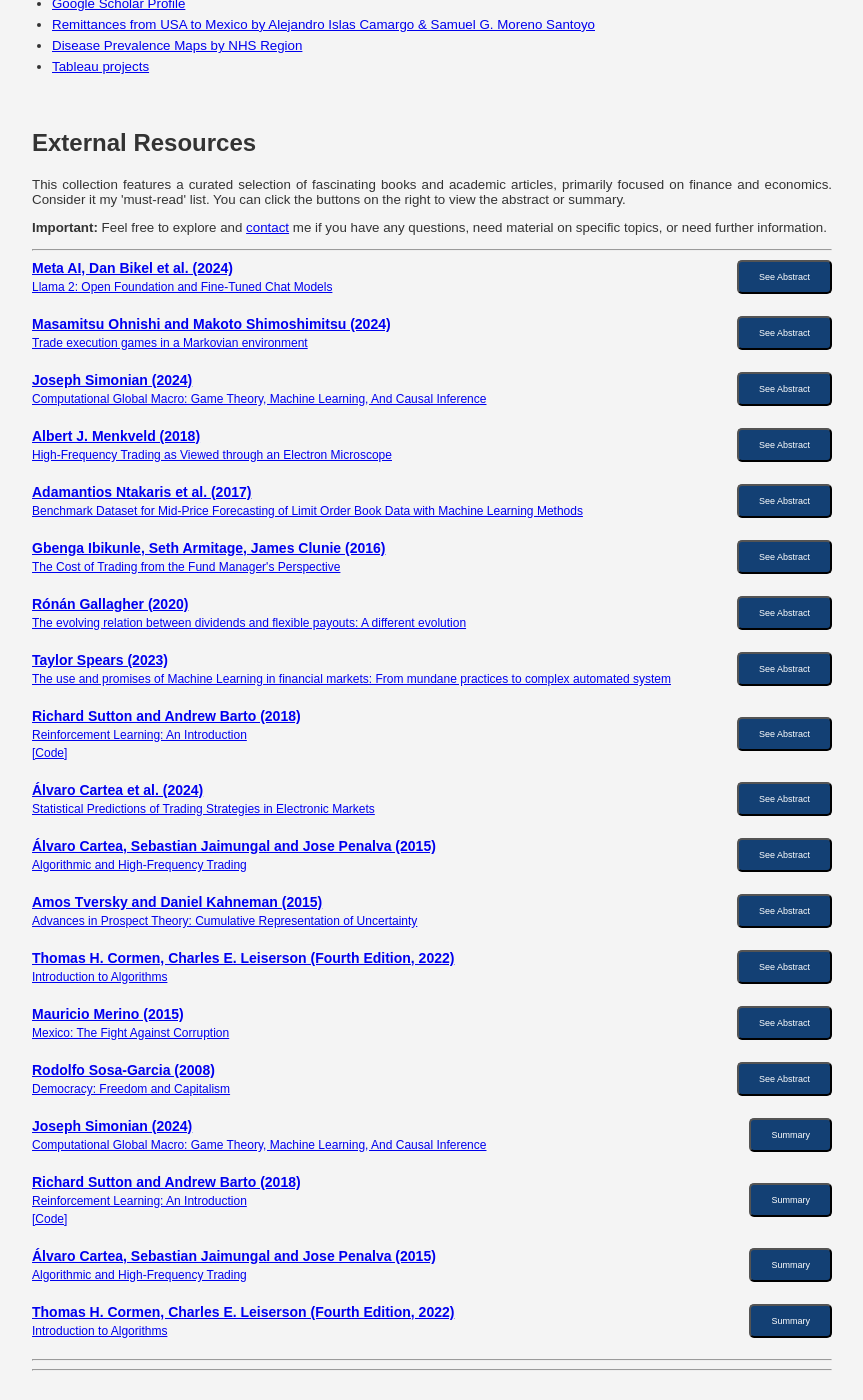
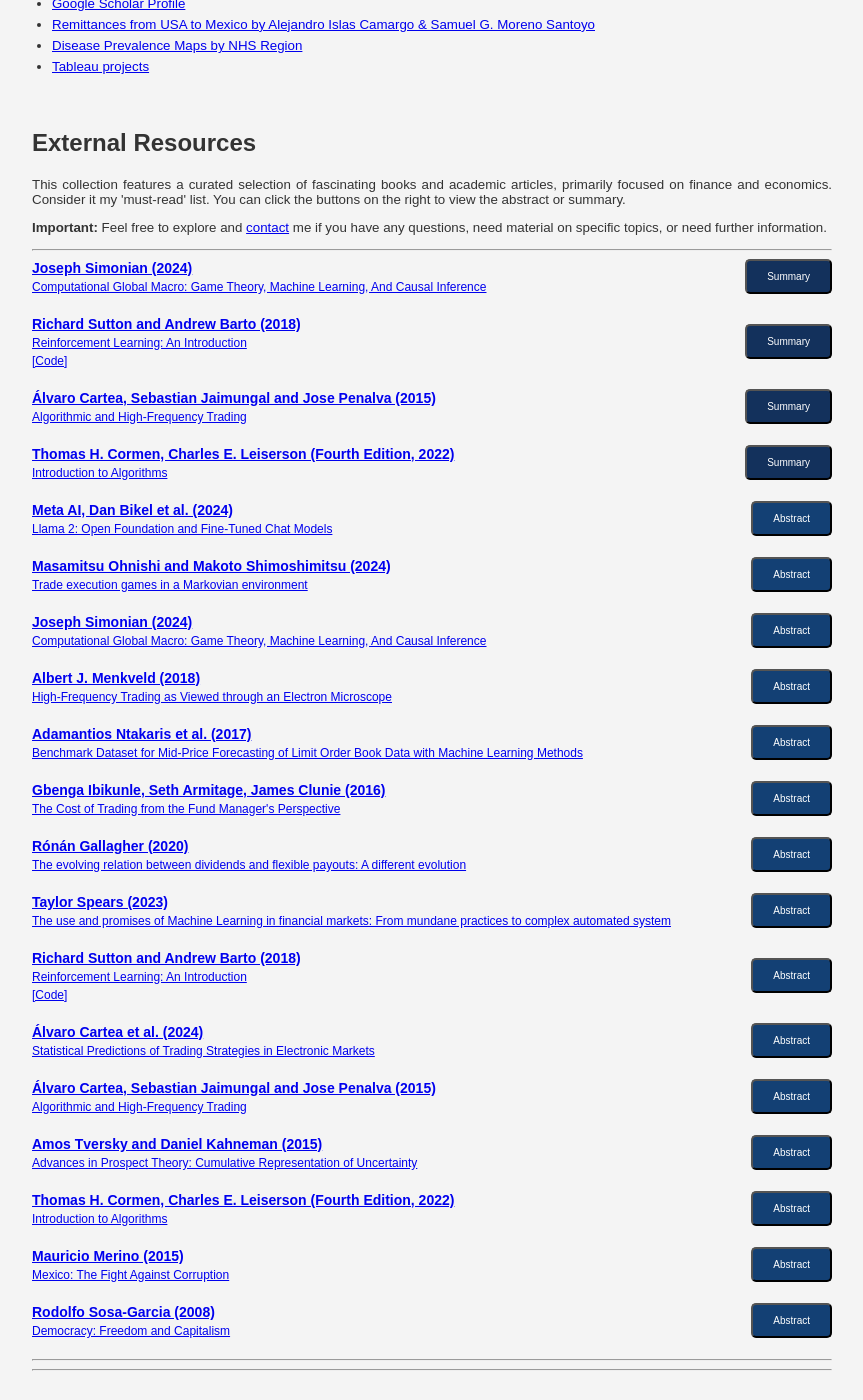
Before and after one commit to GregSom-MSc/GregSom-MSc.github.io, a Jekyll site: the page built from research.html, in a window 1280 px wide and 1400 px high, scrolled down 563 px. Shown: the whole window, without its empty margins (228-1091 px from the left). Built offline with Jekyll 4.4.1, drawn with Linux system fonts in a browser that asks for light colours.

Commit message:
button and order changes in Research

```diff
--- a/Get_Articles.js
+++ b/Get_Articles.js
@@ -31,11 +31,11 @@
 
             // Create "See Abstract" button, aligned to the right
             const abstractButton = document.createElement('button');
-            abstractButton.textContent = "See Abstract";
-            abstractButton.style.fontSize = "9px"; // Reduced font size
+            abstractButton.textContent = "Abstract";
+            abstractButton.style.fontSize = "10px"; // Reduced font size
             abstractButton.style.marginLeft = "10px";
-            abstractButton.style.backgroundColor = "#134074"; // Green background
-            abstractButton.style.color = "white"; // White text background-color: #134074; color: white;
+            abstractButton.style.backgroundColor = "#134074"; // Lighter blue background, background-color, see comparison: #134074 #13315C
+            abstractButton.style.color = "white"; // White text
             abstractButton.style.cursor = "pointer"; // changes to pointer at hover
             abstractButton.style.padding = "10px 20px";
             abstractButton.style.borderRadius = "5px"; // Rounded corners
@@ -46,7 +46,7 @@
                     abstractButton.textContent = "Hide Abstract";
                 } else {
                     abstractDiv.style.display = "none";
-                    abstractButton.textContent = "See Abstract";
+                    abstractButton.textContent = "Abstract";
                 }
             };
 
--- a/Get_Books.js
+++ b/Get_Books.js
@@ -32,10 +32,10 @@
             // Create "See Abstract" button, aligned to the right
             const abstractButton = document.createElement('button');
             abstractButton.textContent = "Summary";
-            abstractButton.style.fontSize = "9px"; // Reduced font size
+            abstractButton.style.fontSize = "10px"; // Reduced font size
             abstractButton.style.marginLeft = "10px";
-            abstractButton.style.backgroundColor = "#134074"; // Green background
-            abstractButton.style.color = "white"; // White text background-color: #134074; color: white;
+            abstractButton.style.backgroundColor = "#13315C"; // Darker blue background, background-color, see comparison: #134074 #13315C
+            abstractButton.style.color = "white"; // White text ; color: white;
             abstractButton.style.cursor = "pointer"; // changes to pointer at hover
             abstractButton.style.padding = "10px 20px";
             abstractButton.style.borderRadius = "5px"; // Rounded corners
@@ -46,7 +46,7 @@
                     abstractButton.textContent = "Hide Summary";
                 } else {
                     abstractDiv.style.display = "none";
-                    abstractButton.textContent = "See Summary";
+                    abstractButton.textContent = "Summary";
                 }
             };
 
--- a/research.html
+++ b/research.html
@@ -50,9 +50,13 @@
 
         <div id="resources"></div>
 
+        <script src="Get_Books.js"></script>
+
+            <hr>
+
         <script src="Get_Articles.js"></script>
-        <hr>
-        <script src="Get_Books.js"></script>
+
+
 
         <hr>
         <br>
```
